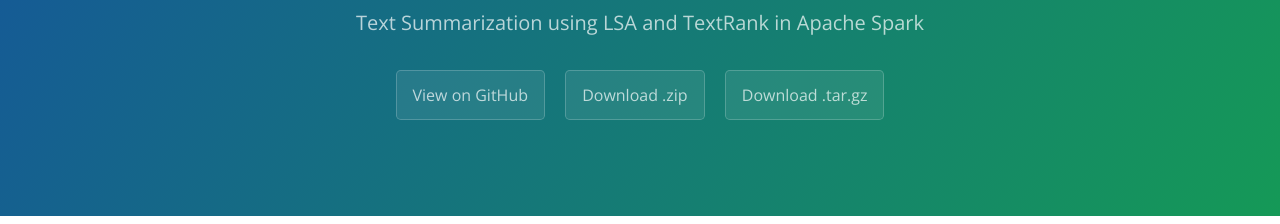
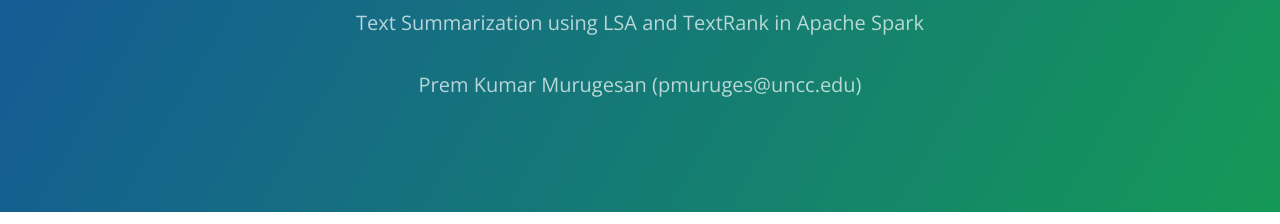
Before and after one commit to iamprem/summarizer, a plain HTML site: page index.html in a window 1280 px wide. Shown: the part 167-391 px from the top of the page. Drawn offline with nearby package versions, Linux system fonts and the light colour scheme.

Commit message:
Update index.html

```diff
--- a/index.html
+++ b/index.html
@@ -13,9 +13,7 @@
     <section class="page-header">
       <h1 class="project-name">Product Review Summarizer</h1>
       <h2 class="project-tagline">Text Summarization using LSA and TextRank in Apache Spark</h2>
-      <a href="https://github.com/iamprem/summarizer" class="btn">View on GitHub</a>
-      <a href="https://github.com/iamprem/summarizer/zipball/master" class="btn">Download .zip</a>
-      <a href="https://github.com/iamprem/summarizer/tarball/master" class="btn">Download .tar.gz</a>
+      <h2 class="project-tagline">Prem Kumar Murugesan (pmuruges@uncc.edu)</h2>
     </section>
 
     <section class="main-content">
```
